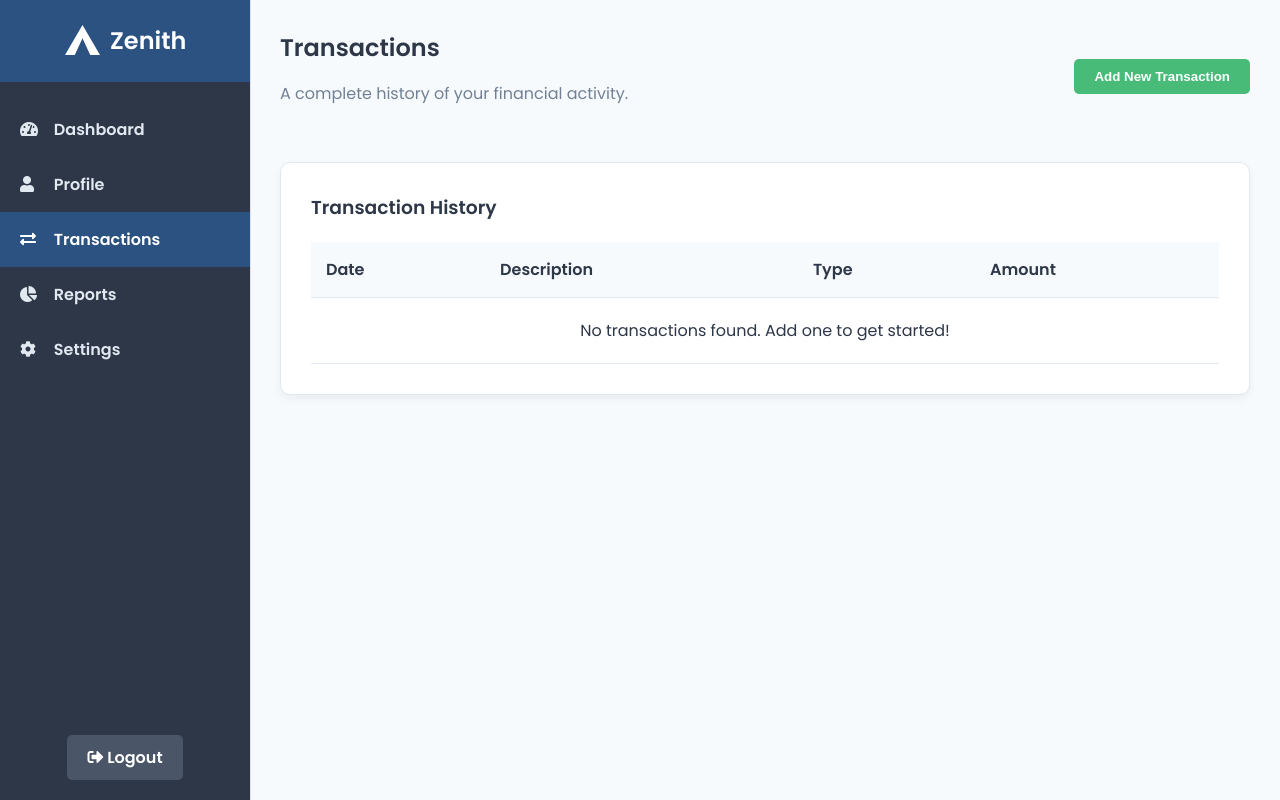
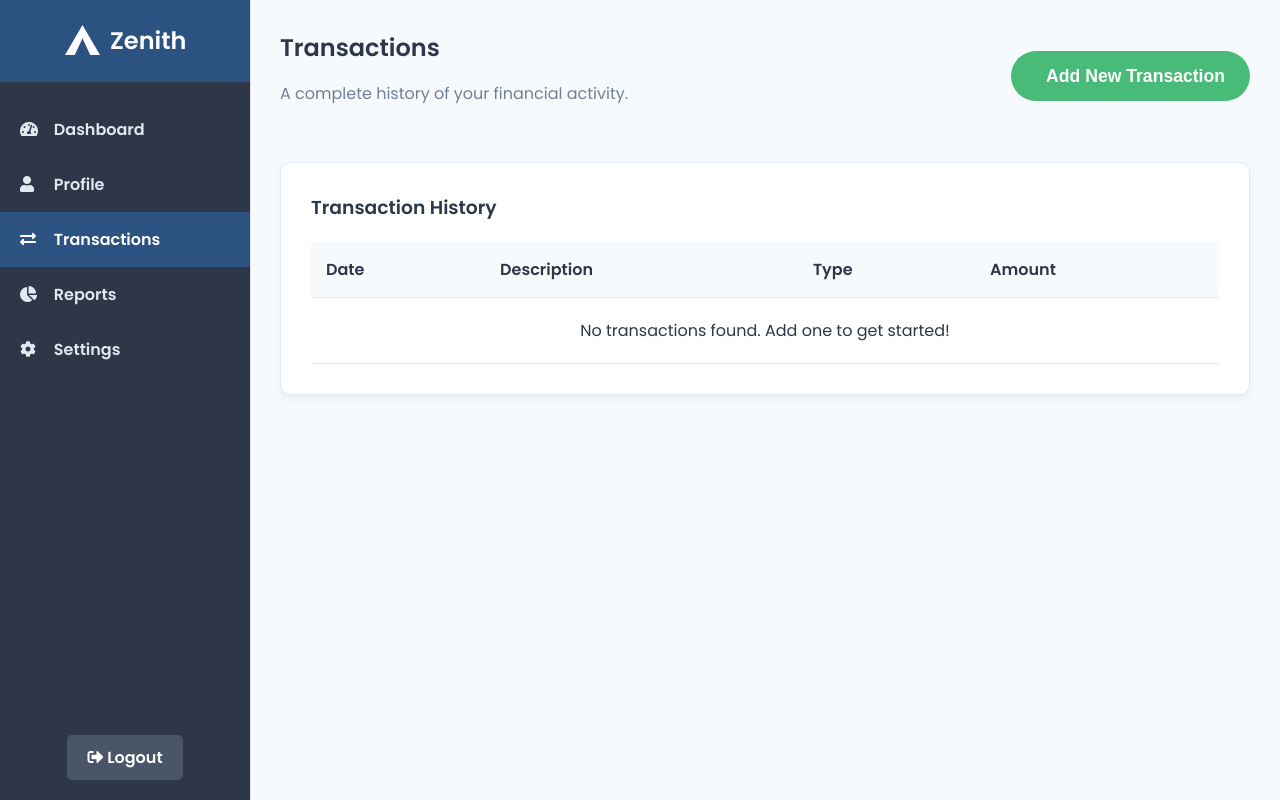
Before and after one commit to floodro/Zenith-Finance, a Django app: page /transactions/ in a window 1280 px wide. Run offline with Django 5.2, Linux system fonts and the light colour scheme; a user stored in the database is signed in; data that the repository does not hold is empty.

```diff
--- a/main/static/styles/dashboard.css
+++ b/main/static/styles/dashboard.css
@@ -188,12 +188,13 @@ th {
     background-color: #48BB78; /* Action Green */
     color: #ffffff;
     border: none;
-    padding: 10px 20px;
-    border-radius: 5px;
+    padding: 10px 25px;
+    border-radius: 30px; /* Make button pill-shaped */
     cursor: pointer;
     text-decoration: none;
     font-weight: 600;
     transition: background-color 0.3s ease;
+    height: 50px;
 }
 
 .btn:hover {
--- a/main/templates/main/transactions.html
+++ b/main/templates/main/transactions.html
@@ -31,8 +31,11 @@
                     <h2>Transactions</h2>
                     <p>A complete history of your financial activity.</p>
                 </div>
-                <!-- This button now has a unique ID to open the modal -->
-                <button id="addTransactionBtn" class="btn">Add New Transaction</button>
+
+                <button id="addTransactionBtn" class="btn" style="display: flex; align-items: center; gap: 10px; font-size: 1.1rem;">
+                    <i class="fa-solid fa-circle-plus" style="font-size: 1.5rem;"></i>
+                    <span>Add New Transaction</span>
+                </button>
             </div>
 
             {% if messages %}
```
Also changed, not shown: db.sqlite3, 1 other file.
